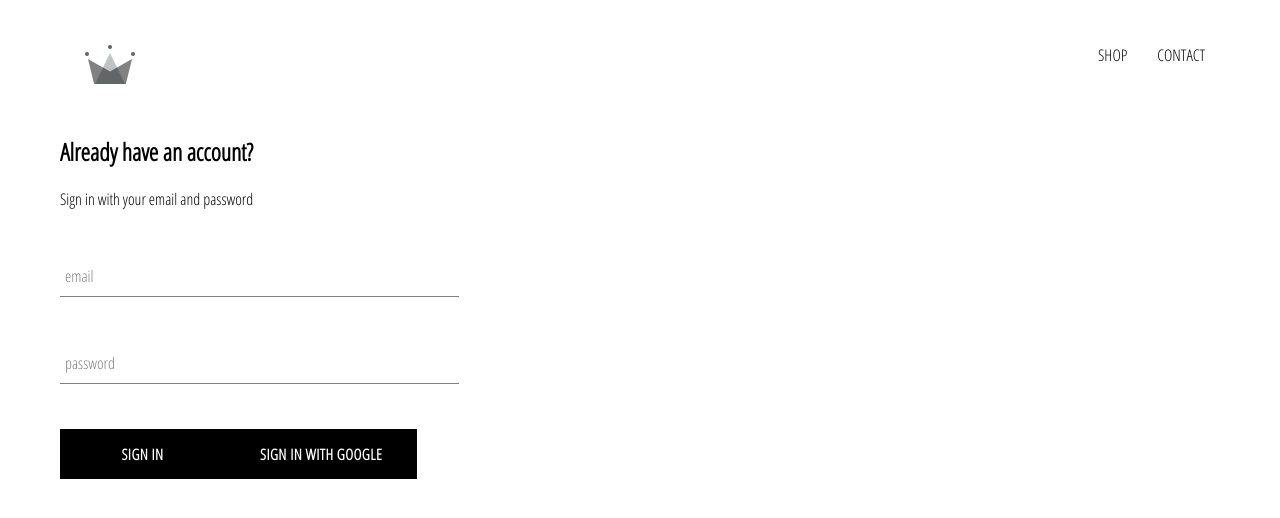
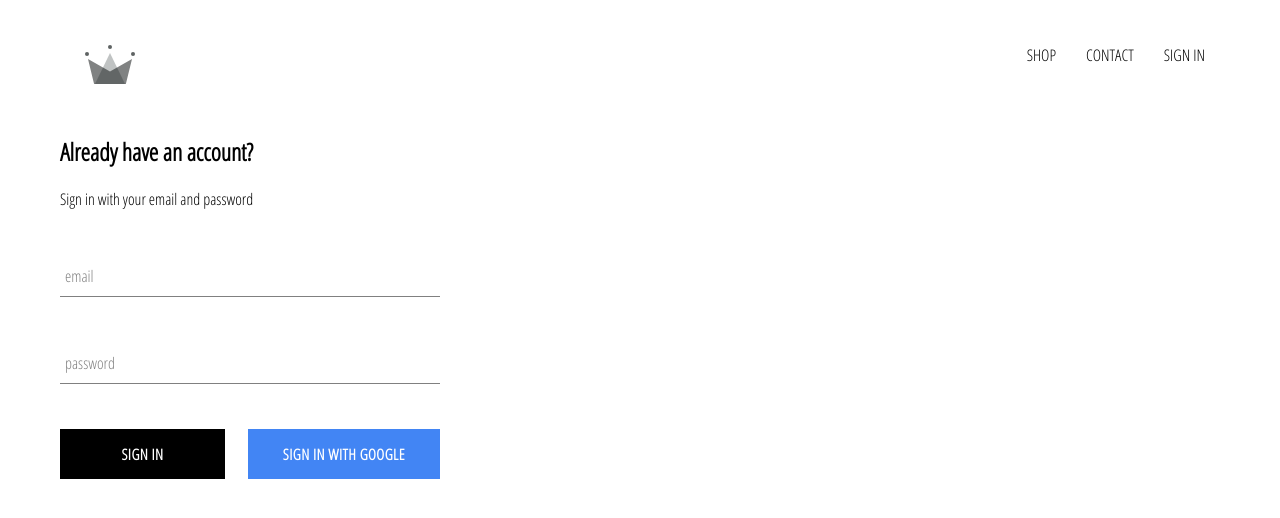
Before and after one commit to naraheydar/crwn-clothing, a React (Create React App) app: page /signin in a window 1280 px wide. Shown: the top 518 px of the page. Built offline with nearby package versions, Linux system fonts and the light colour scheme; no server answers.

Commit message:
Added styling to Sing In, added Sing In and Sign Out functionality to the header

```diff
--- a/src/App.css
+++ b/src/App.css
@@ -7,3 +7,7 @@
 	text-decoration: none;
 	color: black;
 }
+
+* {
+	box-sizing: border-box;
+}
--- a/src/App.js
+++ b/src/App.js
@@ -5,12 +5,34 @@
 import ShopPage from './pages/shop/shop.component';
 import Header from './components/header/header.component';
 import SignInAndSignUpPage from './pages/sign-in-and-sign-up/sign-in-and-sign-up';
+import { auth } from './firebase/firebase.utils';
 
+class App extends React.Component {
+	constructor() {
+		super();
 
-function App() {
+		this.state = {
+			currentUser: null
+		}
+	}
+
+	unsubscribeFromAuth = null
+
+	componentDidMount() {
+		this.unsubscribeFromAuth = auth.onAuthStateChanged(user => {
+			this.setState({ currentUser: user });
+			console.log(user);
+		})
+	}
+
+	componentWillUnmount() {
+		this.unsubscribeFromAuth();
+	}
+
+	render() {
   	return (
 	    <div>
-    	<Header />
+	    	<Header currentUser={this.state.currentUser}/>
 		    <Switch>
 		      <Route exact path='/' component={HomePage} />
 		      <Route path='/shop' component={ShopPage} />
@@ -19,5 +41,6 @@
 	    </div>
 		);
 	}
+}
 
 export default App;
--- a/src/components/custom-button/custom-button.component.jsx
+++ b/src/components/custom-button/custom-button.component.jsx
@@ -1,8 +1,8 @@
 import React from 'react'
 import './custom-button.styles.scss';
 
-const CustomButton = ({ children, ...otherProps }) => (
-	<button className = 'custom-button' {...otherProps}>
+const CustomButton = ({ children, isGoogleSignIn, ...otherProps }) => (
+	<button className = {`${ isGoogleSignIn ? 'google-sign-in' : '' } custom-button`} {...otherProps}>
 		{children}
 	</button>
 )
--- a/src/components/custom-button/custom-button.styles.scss
+++ b/src/components/custom-button/custom-button.styles.scss
@@ -19,4 +19,14 @@
     color: black;
     border: 1px solid black;
   }
+
+  &.google-sign-in {
+    background-color: #4285f4;
+    color: white;
+
+    &:hover {
+      background-color: #357ae8;
+      border: none;
+    }
+  }
 }
--- a/src/components/header/header.component.jsx
+++ b/src/components/header/header.component.jsx
@@ -1,11 +1,12 @@
 import React from 'react';
 import { Link } from 'react-router-dom'
+import { auth } from '../../firebase/firebase.utils';
 
 import { ReactComponent as Logo } from '../../assets/crown.svg';
 
 import './header.styles.scss';
 
-const Header = () => (
+const Header = ({ currentUser }) => (
 	<div className='header'>
 		<Link className='logo-container' to="/">
 			<Logo className='logo' />
@@ -17,6 +18,13 @@
 			<Link className='option' to='/shop'>
 				CONTACT
 			</Link>
+			{
+				currentUser ?
+				<div className='option' onClick={() => auth.signOut()}>SIGN OUT</div>
+				:
+				<Link className='option' to='/signin'>SIGN IN</Link>
+			}
+
 		</div>
 
 	</div>
--- a/src/components/header/header.styles.scss
+++ b/src/components/header/header.styles.scss
@@ -20,6 +20,7 @@
 
     .option {
       padding: 10px 15px;
+      cursor: pointer;
     }
   }
 }
--- a/src/components/sign-in/sign-in.component.jsx
+++ b/src/components/sign-in/sign-in.component.jsx
@@ -48,12 +48,12 @@
 						handleChange={this.handleChange}
 						required
 					/>
-					<CustomButton type="submit">Sign in</CustomButton>
-					<CustomButton onClick={signInWithGoogle}>
-						{''}
-						Sign in with Google
-						{''}
-					</CustomButton>
+					<div className='buttons'>
+						<CustomButton type="submit">Sign in</CustomButton>
+						<CustomButton onClick={signInWithGoogle} isGoogleSignIn>
+							Sign in with Google
+						</CustomButton>
+					</div>
 				</form>
 			</div>
 		)
--- a/src/components/sign-in/sign-in.styles.scss
+++ b/src/components/sign-in/sign-in.styles.scss
@@ -1,9 +1,14 @@
 .sign-in {
-	width: 30vw;
+	width: 380px;
 	display: flex;
 	flex-direction: column;
 
 	.title {
 		margin: 10px 0;
 	}
+
+	.buttons {
+		display: flex;
+		justify-content: space-between;
+	}
 }
```
Lines whose indentation alone changed are shown as unchanged.
